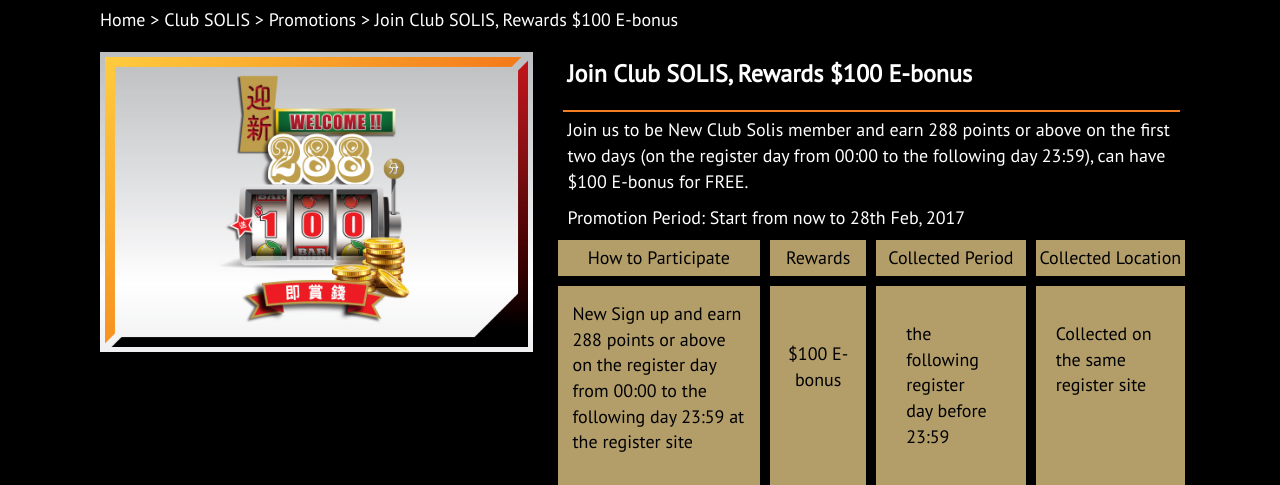
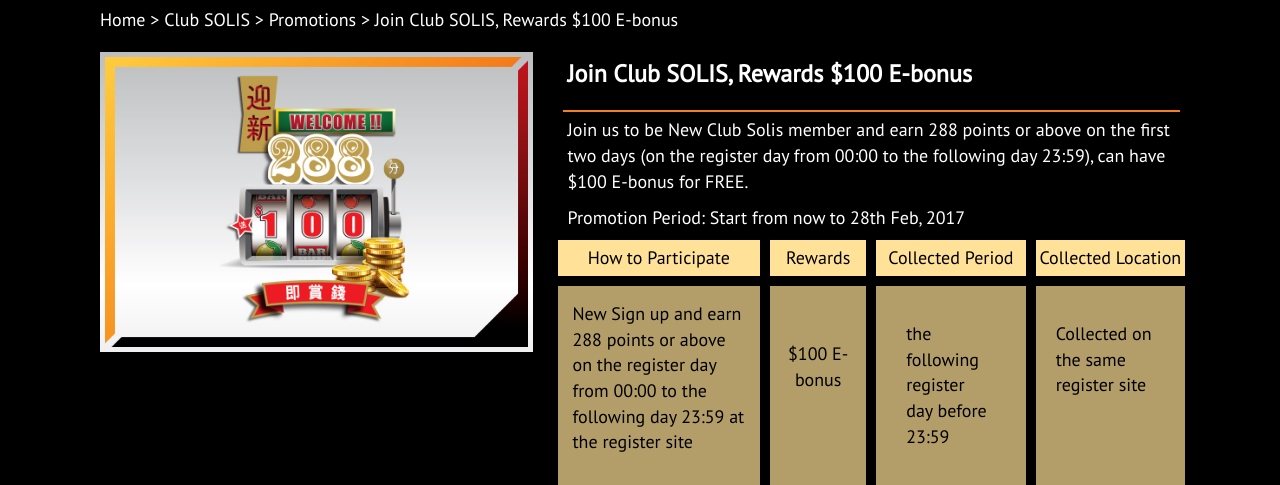
Before and after one commit to Evan-Huang/SolisGaming, a PHP site: page /en/promotion-1002.php in a window 1280 px wide. Shown: the part 385-870 px from the top of the page. Run offline with PHP 8.4, Linux system fonts and the light colour scheme.

Commit message:
優化列表格式

```diff
--- a/en/style/promotion.css
+++ b/en/style/promotion.css
@@ -71,6 +71,10 @@
 	background: #b39e6a;
 }
 
+.promotion_content_row_col p:first-child {
+    background-color: #ffe197;
+}
+
 .promotion_content_row_col p:last-child {
 	min-height: 200px;
 }
--- a/sc/style/promotion.css
+++ b/sc/style/promotion.css
@@ -71,6 +71,10 @@
 	background: #b39e6a;
 }
 
+.promotion_content_row_col p:first-child {
+    background-color: #ffe197;
+}
+
 .promotion_content_row_col p:last-child {
 	min-height: 200px;
 }
--- a/tc/style/promotion.css
+++ b/tc/style/promotion.css
@@ -71,6 +71,10 @@
 	background: #b39e6a;
 }
 
+.promotion_content_row_col p:first-child {
+    background-color: #ffe197;
+}
+
 .promotion_content_row_col p:last-child {
 	min-height: 200px;
 }
```
